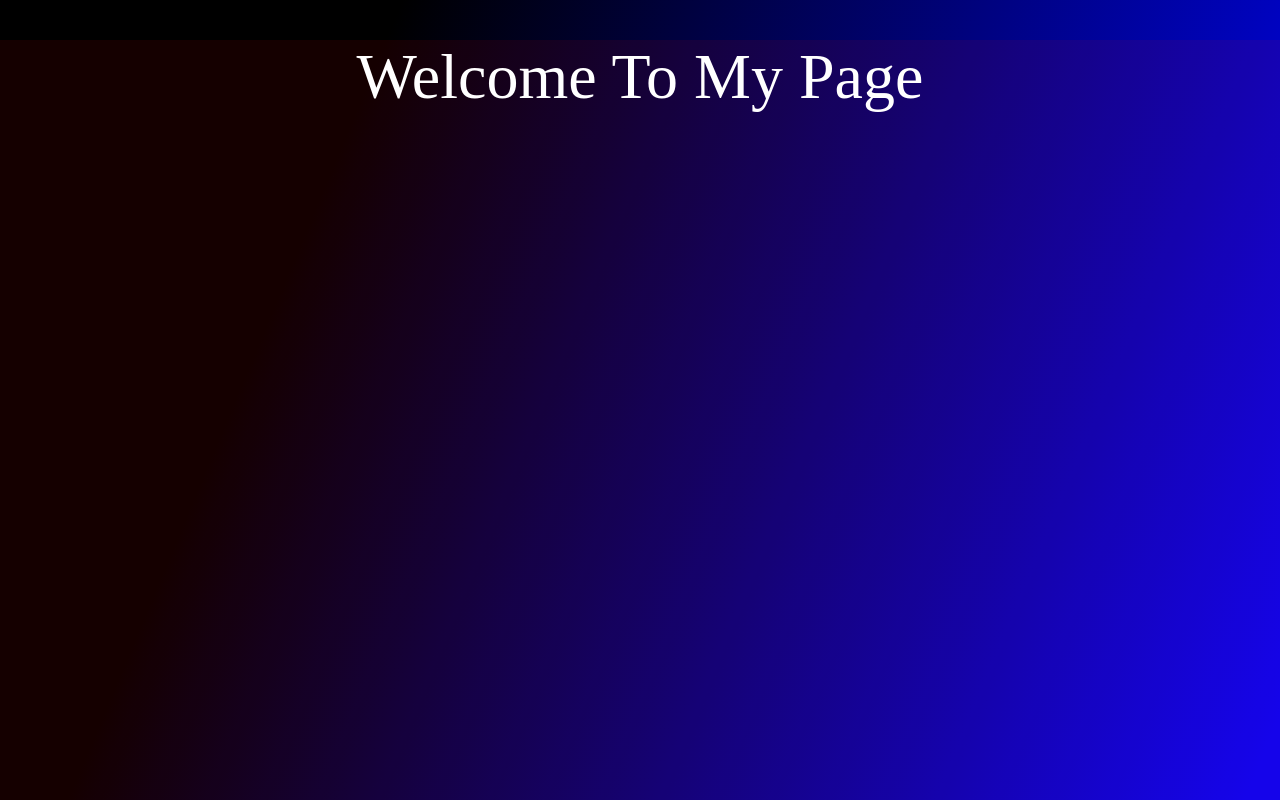
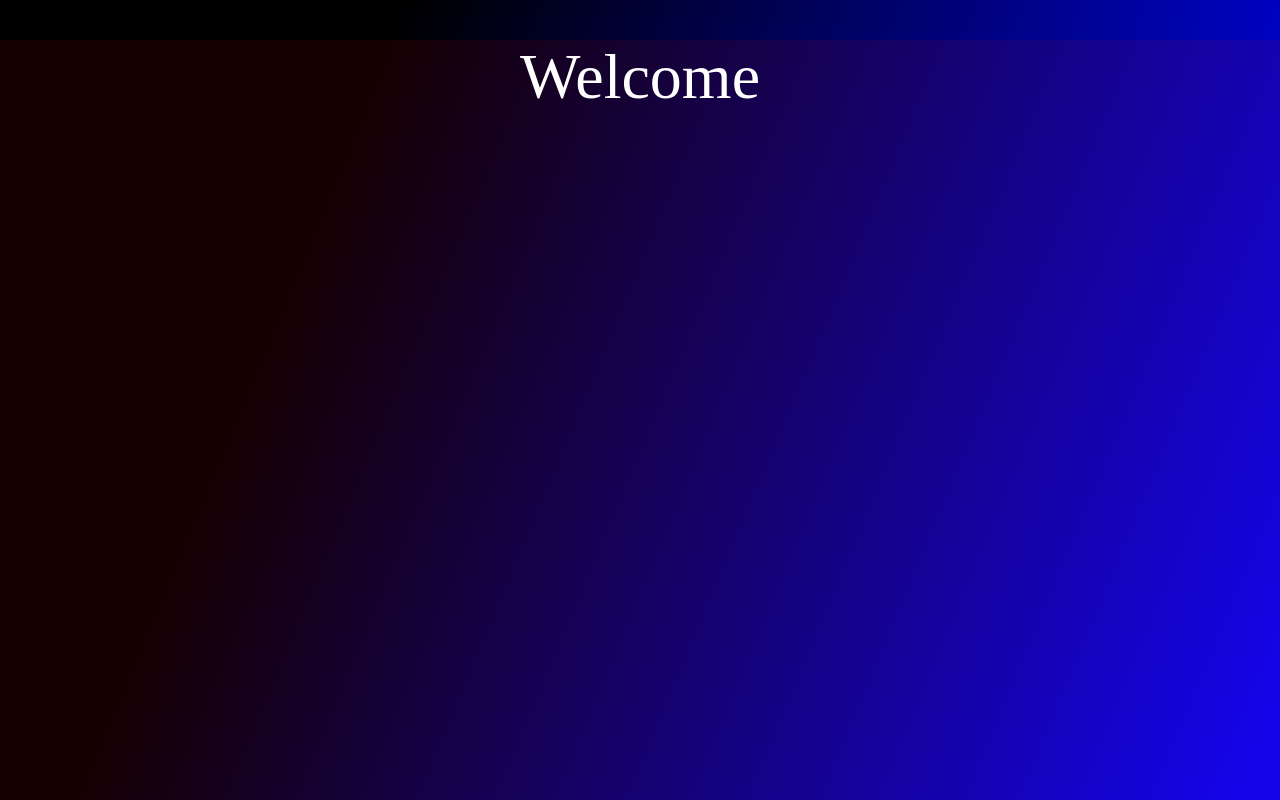
Before and after one commit to orestispsy/portfolio, a React app: page / in a window 1280 px wide. Built offline with nearby package versions, Linux system fonts and the light colour scheme; a web font is replaced by a local one.

Commit message:
heroku set-up

```diff
--- a/client/App.js
+++ b/client/App.js
@@ -4,7 +4,7 @@ import ReactDOM from "react-dom";
 const App = () => (
     <div className="appContainer">
         <div className="mainMenu">
-            <div className="headline">Welcome To My Page</div>
+            <div className="headline">Welcome</div>
         </div>
     </div>
 );
```
